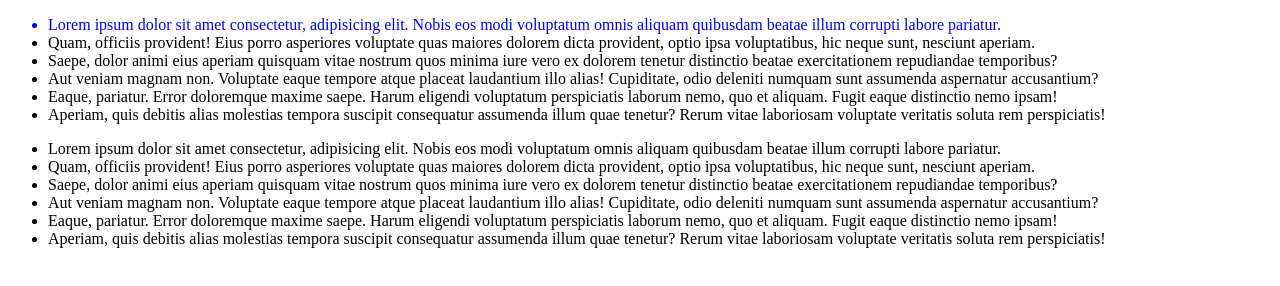
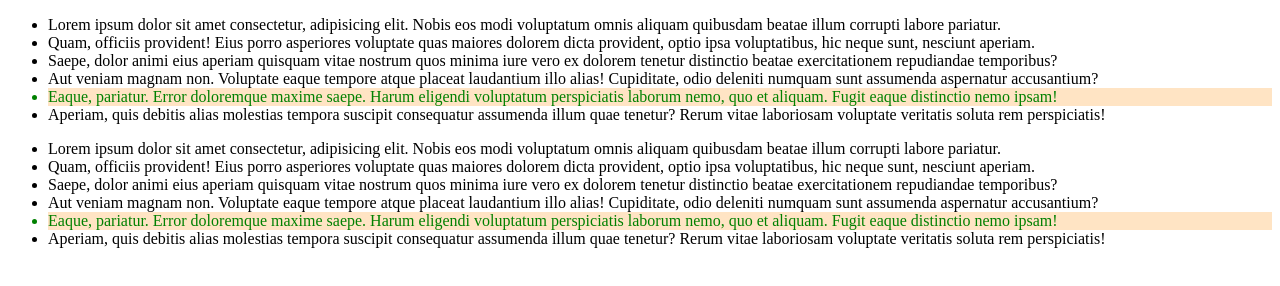
Before and after one commit to freshcodeAlice/fm-html-n-css, a plain HTML site: page index.html in a window 1280 px wide. Drawn offline with Linux system fonts and the light colour scheme.

Commit message:
:nth-child

```diff
--- a/style.css
+++ b/style.css
@@ -1,3 +1,22 @@
-ul:first-child li:first-child{
-    color: blue;
+li:nth-child(5) {
+    color: green;
+    background-color: bisque;
 }
+
+/*
+
+n - це кожен наступний елемент
+
+2n - це всі парні елементи
+
+2x
+x=1, 2x=2
+x=2, 2x=4
+x=3, 2x=6
+
+2x+1
+x=0, 2x+1 = 1,
+x=1, 2x+1 = 3,
+x=2, 2x+1 = 5
+
+*/
```
